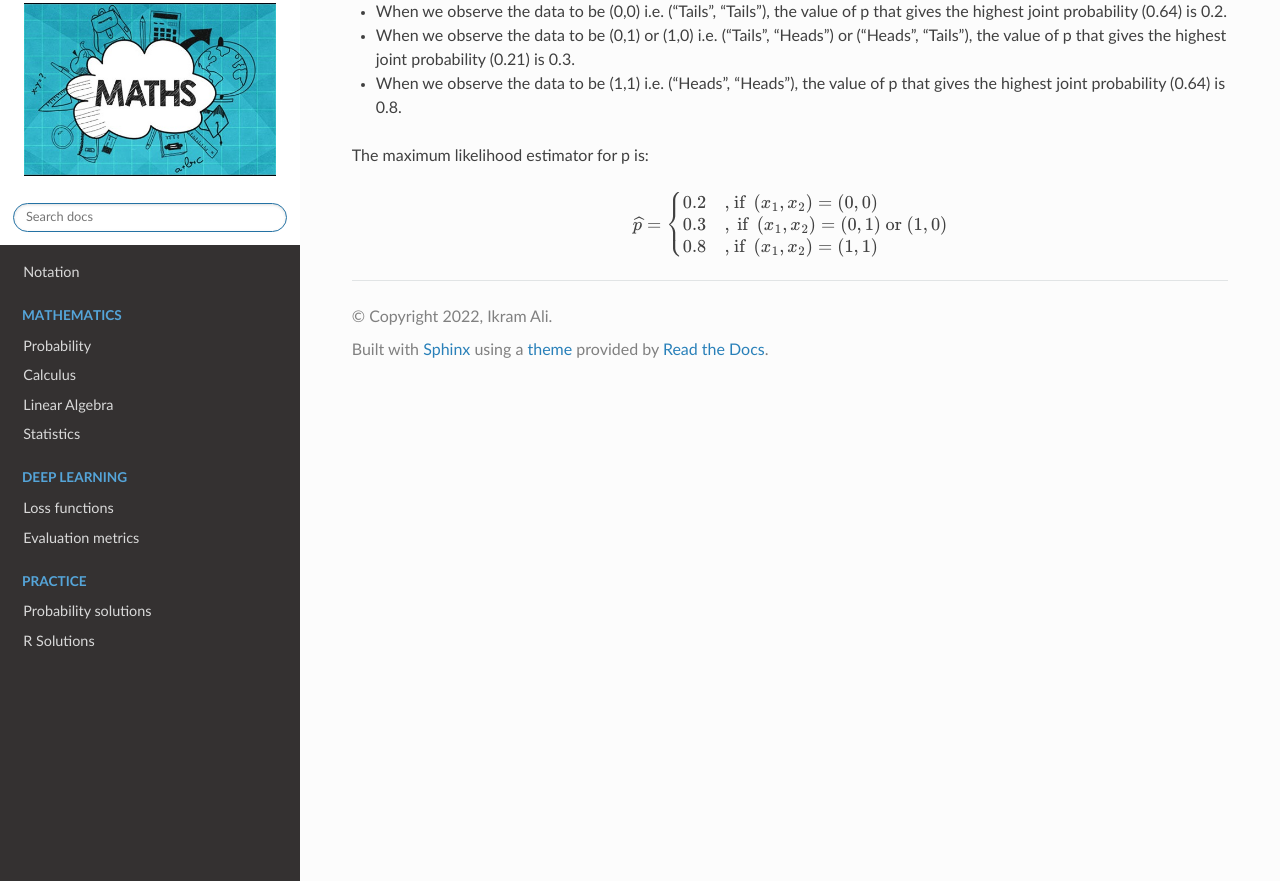
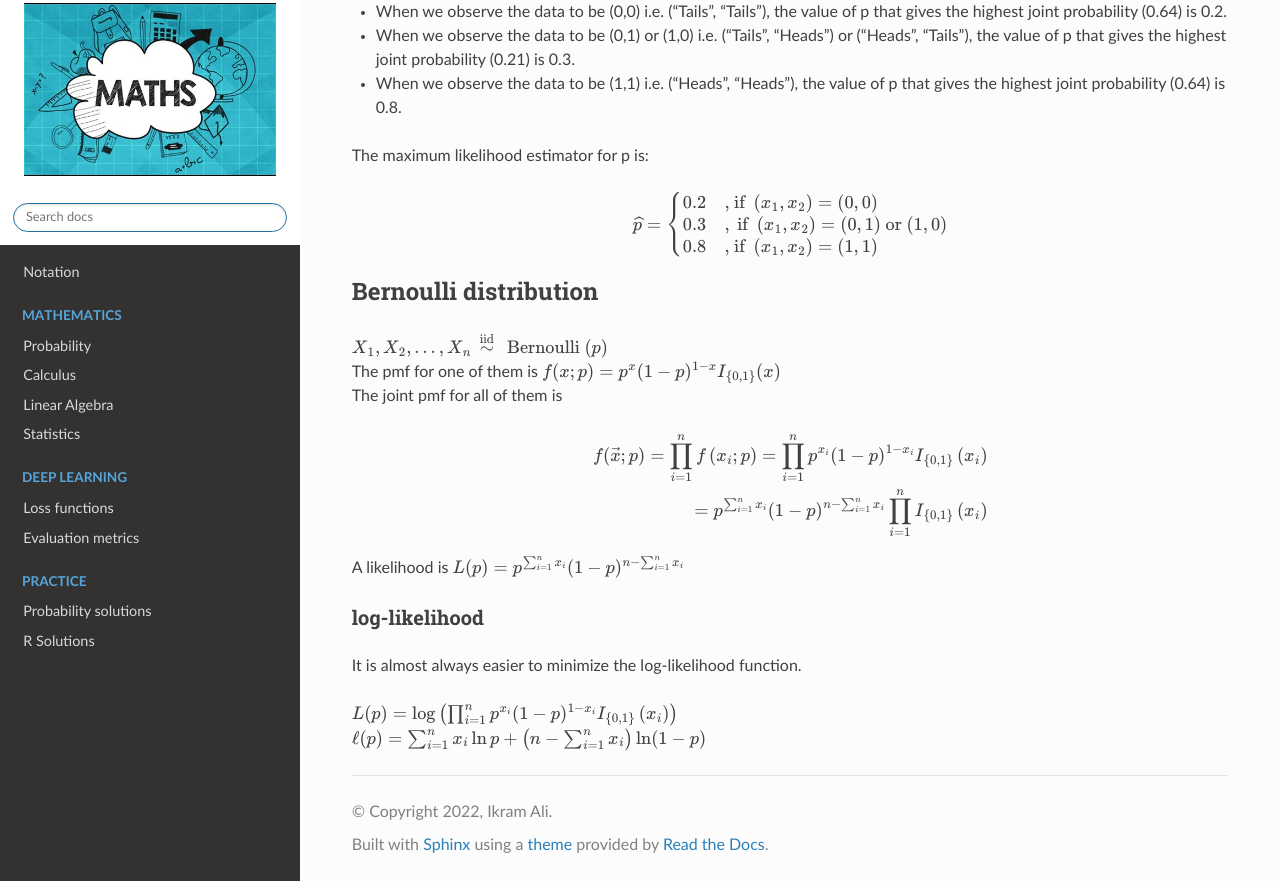
Before and after one commit to akkefa/ml-notes, a Sphinx documentation site: the page built from docs/probability/maximum_likelihood_estimation.rst, in a window 1280 px wide and 900 px high, scrolled down 2208 px, cut to the strip 19-900 px from the top of the window. Built offline with Sphinx 7.4.7 and the Read the Docs theme 2.0.0, drawn with Linux system fonts in a browser that asks for light colours.

Commit message:
New changes.

```diff
--- a/docs/probability/maximum_likelihood_estimation.rst
+++ b/docs/probability/maximum_likelihood_estimation.rst
@@ -37,7 +37,6 @@ likelihood function
 Call it a likelihood function and denote it by L(θ).
 
 .. image:: https://cdn.mathpix.com/snip/images/6x2RRobffl10lBr_hRqa04kDpnXBSS9DGIBc7gc-o_4.original.fullsize.png
-
 
 Example
 --------
@@ -82,3 +81,23 @@ The maximum likelihood estimator for p is:
 
 .. math::
     \widehat{p}= \begin{cases}0.2 & \text {, if }\left(x_{1}, x_{2}\right)=(0,0) \\ 0.3 & , \text { if }\left(x_{1}, x_{2}\right)=(0,1) \text { or }(1,0) \\ 0.8 & \text {, if }\left(x_{1}, x_{2}\right)=(1,1)\end{cases}
+
+Bernoulli distribution
+-----------------------
+| :math:`X_{1}, X_{2}, \ldots, X_{n} \stackrel{\text { iid }}{\sim} \text { Bernoulli }(p)`
+| The pmf for one of them is :math:`f(x ; p)= p^{x}(1-p)^{1-x} I_{\{0,1\}}(x)`
+| The joint pmf for all of them is
+
+.. math::
+    f(\vec{x} ; p) = \prod_{i=1}^{n} f\left(x_{i} ; p\right) = \prod_{i=1}^{n} p^{x_{i}}(1-p)^{1-x_{i}} I_{\{0,1\}}\left(x_{i}\right)
+
+    =p^{\sum_{i=1}^{n} x_{i}}(1-p)^{n-\sum_{i=1}^{n} x_{i}} \prod_{i=1}^{n} I_{\{0,1\}}\left(x_{i}\right)
+
+A likelihood is :math:`L(p)=p^{\sum_{i=1}^{n} x_{i}}(1-p)^{n-\sum_{i=1}^{n} x_{i}}`
+
+log-likelihood
+^^^^^^^^^^^^^^^
+It is almost always easier to minimize the log-likelihood function.
+
+| :math:`L(p)=\log\left(\prod_{i=1}^{n} p^{x_{i}}(1-p)^{1-x_{i}} I_{\{0,1\}}\left(x_{i}\right)\right)`
+| :math:`\ell(p)=\sum_{i=1}^{n} x_{i} \ln p+\left(n-\sum_{i=1}^{n} x_{i}\right) \ln (1-p)`
```
